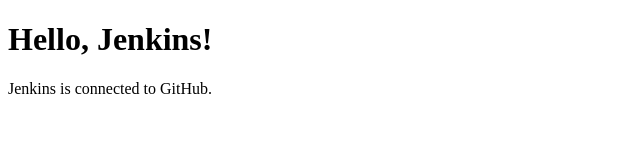
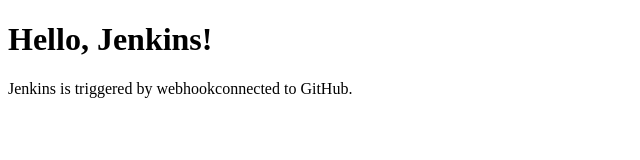
Before and after one commit to vishal2-jpg/Jenkins_git_demo, a plain HTML site: page index.html in a window 1280 px wide. Shown: the whole page, without its empty margins (0-640 px from the left). Drawn offline with Linux system fonts and the light colour scheme.

Commit message:
Update paragraph to reflect webhook connection

```diff
--- a/index.html
+++ b/index.html
@@ -6,6 +6,6 @@
 </head>
 <body>
     <h1>Hello, Jenkins!</h1>
-    <p>Jenkins is connected to GitHub.</p>
+    <p>Jenkins is triggered by webhookconnected to GitHub.</p>
 </body>
 </html>
```
